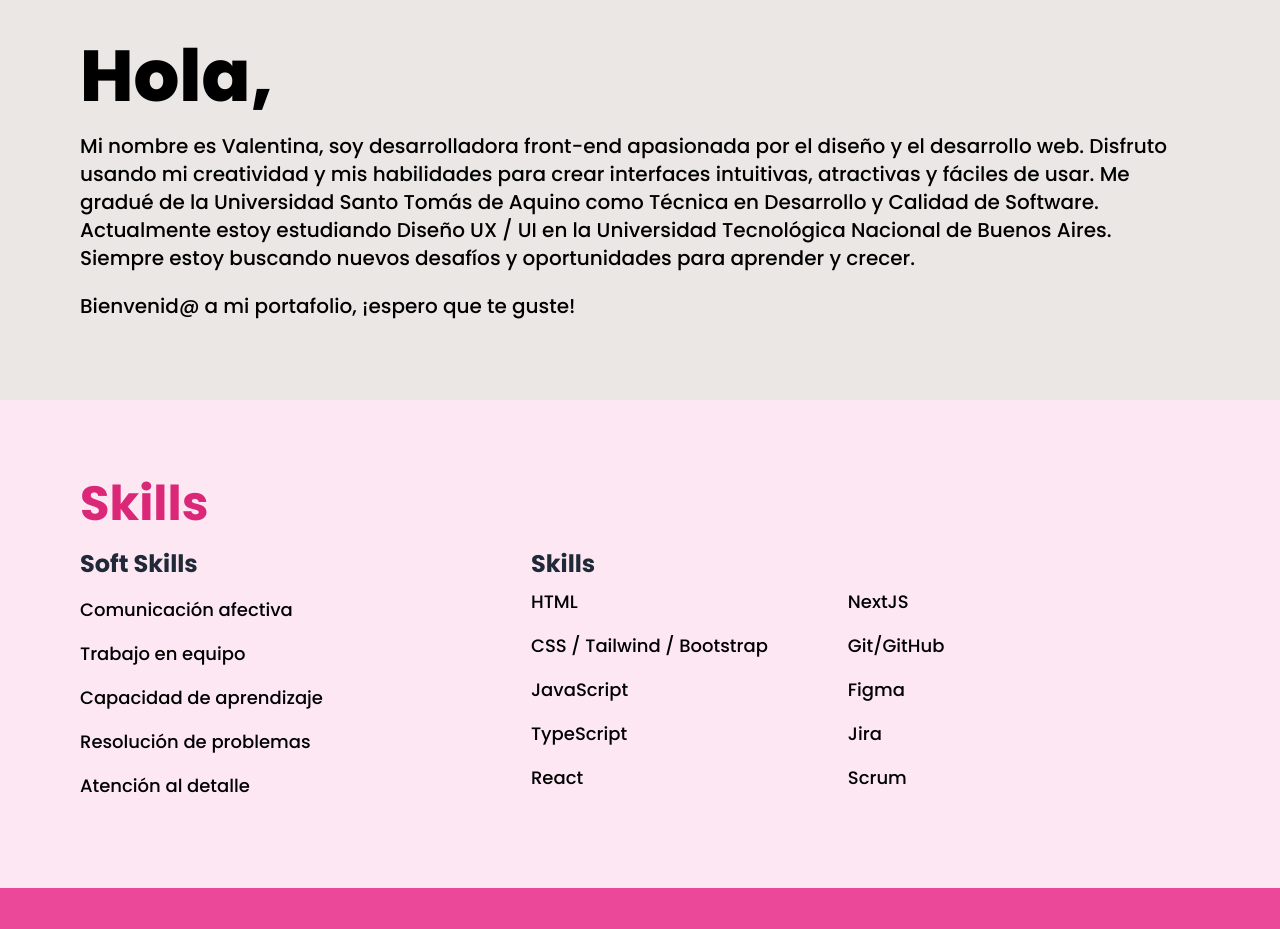
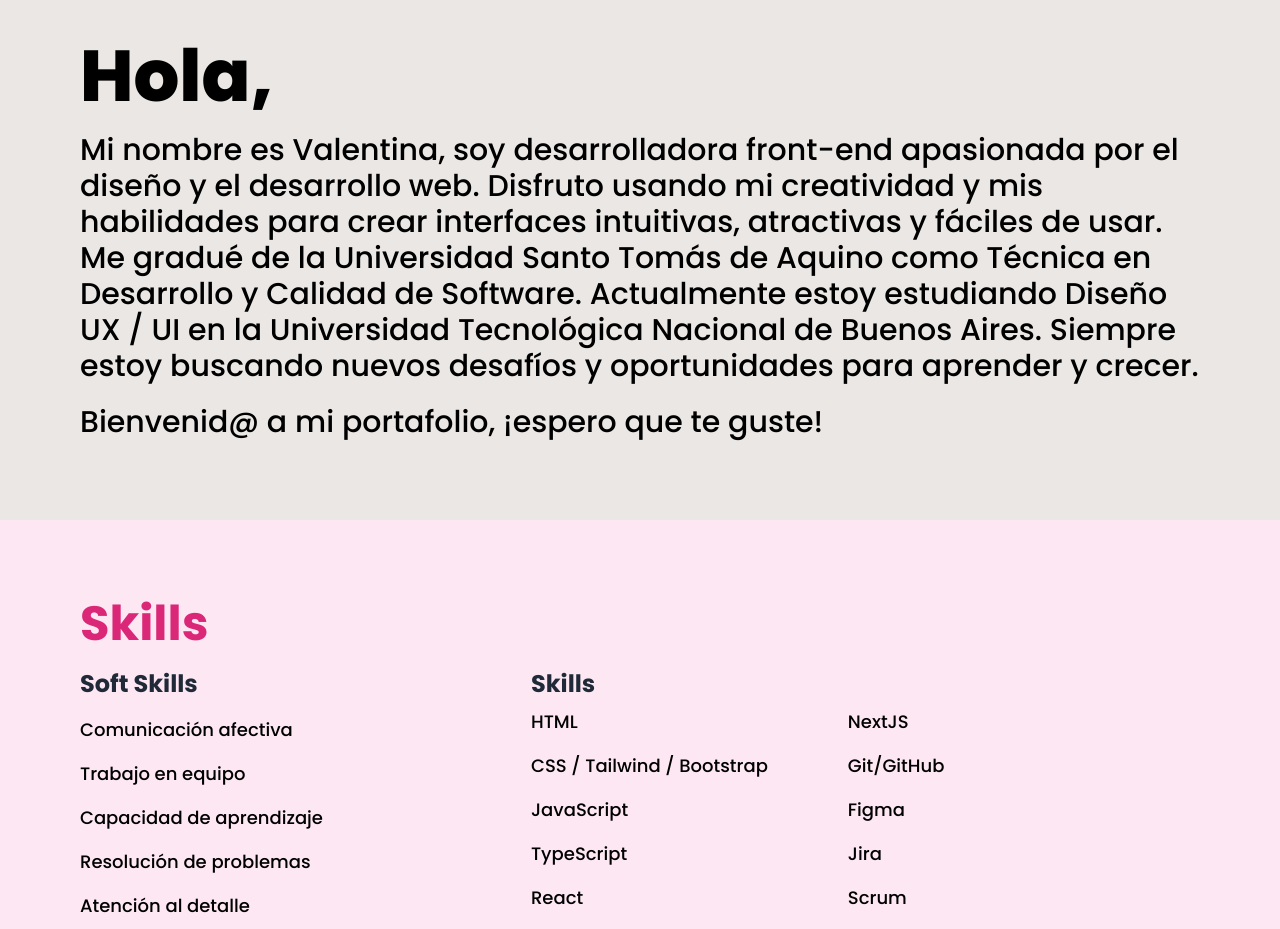
Before and after one commit to valeamayola/my-portfolio, a Next.js app: page / in a window 1280 px wide. Shown: the part 840-1769 px from the top of the page. Built offline with nearby package versions, Linux system fonts and the light colour scheme.

Commit message:
Update About.tsx

```diff
--- a/src/app/components/About.tsx
+++ b/src/app/components/About.tsx
@@ -2,14 +2,14 @@ export default function About() {
     return (
         <section id="about" className="bg-[#EAE7E4] p-10 md:p-20 items-start">
             <h1 className="text-4xl md:text-7xl font-extrabold">Hola,</h1>
-            <p className="font-medium text-lg md:text-xl mt-5">
+            <p className="font-medium text-lg md:text-3xl mt-5">
                 Mi nombre es Valentina, soy desarrolladora front-end apasionada por el diseño y el desarrollo web.
                 Disfruto usando mi creatividad y mis habilidades para crear interfaces intuitivas, atractivas y fáciles de usar.
                 Me gradué de la Universidad Santo Tomás de Aquino como Técnica en Desarrollo y Calidad de Software.
                 Actualmente estoy estudiando Diseño UX / UI en la Universidad Tecnológica Nacional de Buenos Aires.
                 Siempre estoy buscando nuevos desafíos y oportunidades para aprender y crecer.
             </p>
-            <p className="font-medium text-lg md:text-xl mt-5">
+            <p className="font-medium text-lg md:text-3xl mt-5">
                 Bienvenid@ a mi portafolio, ¡espero que te guste!
             </p>
         </section>
```
